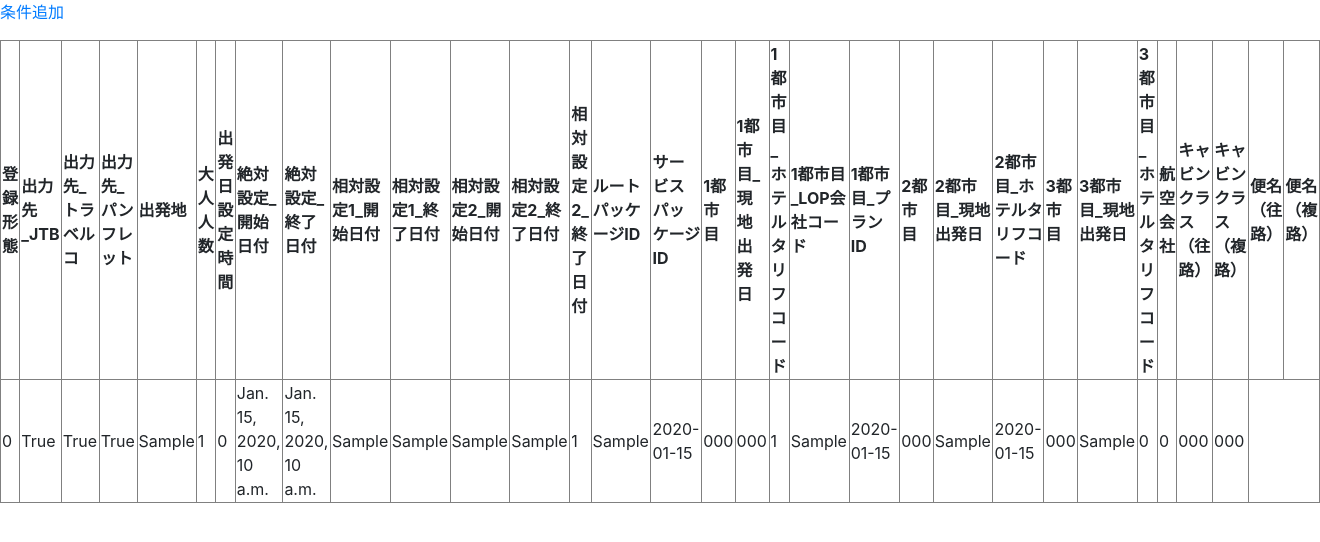
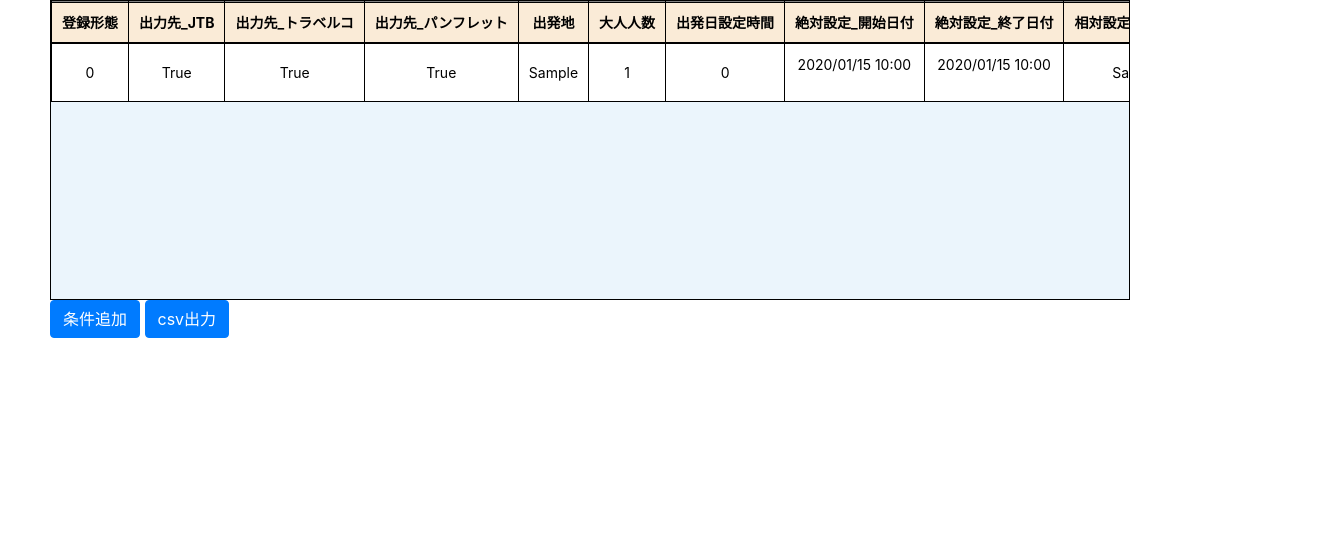
Before and after one commit to katsuyaSuda/django-jtb-prototype-suda, a Django app: page / in a window 1320 px wide. Shown: the part 184-726 px from the top of the page. Run offline with Django 4.2, Linux system fonts and the light colour scheme; tables that the repository leaves empty hold one stand-in row (values such as "Sample post"); some libraries are stand-ins or nearby versions.

Commit message:
dbに登録した条件をcsvに出力

```diff
--- /dev/null
+++ b/app1/static/main.css
@@ -0,0 +1,47 @@
+.table_box{
+  margin-left: 50px;
+  overflow-y: auto;
+  height: 300px;
+  width:1080px;
+  -webkit-overflow-scrolling: touch;
+  background-color: rgb(235, 245, 252);
+  border: 1px solid black;
+}
+table {
+  border-collapse: collapse;
+  border-spacing: 0;
+  width: 100%;
+}
+th, td {
+  vertical-align: middle;
+  padding: 10px;
+  border: 1px solid #000;
+  color: #000;
+  font-size: 14px;
+  text-align: center;
+  white-space: nowrap;
+}
+th {
+  background: #000;
+}
+td {
+  background: #fff;
+}
+.sticky {
+  position: sticky;
+  top: 0;
+  left: 0;
+  border-top: none;
+}
+.sticky::before {
+  content: "";
+  position: absolute;
+  top: 0;
+  left: 0;
+  width: 100%;
+  height: 100%;
+  border-top: 1px solid #000;
+  border-bottom: 1px solid #000;
+  background-color: antiquewhite;
+  z-index: -1;
+}
--- a/app1/templates/app1/index.html
+++ b/app1/templates/app1/index.html
@@ -1,3 +1,4 @@
+{% load static %}
 <!DOCTYPE html>
 <html lang="en">
     <head>
@@ -11,6 +12,7 @@
         <script src="https://cdnjs.cloudflare.com/ajax/libs/moment.js/2.18.1/moment-with-locales.min.js"></script>
         <script src="https://cdnjs.cloudflare.com/ajax/libs/bootstrap-datetimepicker/4.17.47/js/bootstrap-datetimepicker.min.js"></script>
         <link rel="stylesheet" href="https://cdnjs.cloudflare.com/ajax/libs/bootstrap-datetimepicker/4.17.47/css/bootstrap-datetimepicker.min.css" />
+        <link rel="stylesheet" href="{% static 'main.css' %}">
         <title>Document</title>
     </head>
     <body>
--- a/app1/templates/app1/requirementsinfometion_form.html
+++ b/app1/templates/app1/requirementsinfometion_form.html
@@ -335,10 +335,6 @@
                 </div>
             </div>
         </div>
-
-
-
-
     </div>
     <input type="submit" value="登録" class="btn btn-primary" />
     <input type="submit" value="一時保存" class="btn btn-primary" />
--- a/app1/templates/app1/requirementsinfometion_list.html
+++ b/app1/templates/app1/requirementsinfometion_list.html
@@ -1,40 +1,41 @@
 {% extends "app1/index.html" %}
 {% block main %}
 <!-- 一覧画面-->
-<table class="table-wrap" border="1">
+<div class="table_box">
+    <table border="1">
         <tr>
-        <th>登録形態</th>
-        <th>出力先_JTB</th>
-        <th>出力先_トラベルコ</th>
-        <th>出力先_パンフレット</th>
-        <th>出発地</th>
-        <th>大人人数</th>
-        <th>出発日設定時間</th>
-        <th>絶対設定_開始日付</th>
-        <th>絶対設定_終了日付</th>
-        <th>相対設定1_開始日付</th>
-        <th>相対設定1_終了日付</th>
-        <th>相対設定2_開始日付</th>
-        <th>相対設定2_終了日付</th>
-        <th>相対設定2_終了日付</th>
-        <th>ルートパッケージID</th>
-        <th>サービスパッケージID</th>
-        <th>1都市目</th>
-        <th>1都市目_現地出発日</th>
-        <th>1都市目_ホテルタリフコード</th>
-        <th>1都市目_LOP会社コード</th>
-        <th>1都市目_プランID</th>
-        <th>2都市目</th>
-        <th>2都市目_現地出発日</th>
-        <th>2都市目_ホテルタリフコード</th>
-        <th>3都市目</th>
-        <th>3都市目_現地出発日</th>
-        <th>3都市目_ホテルタリフコード</th>
-        <th>航空会社</th>
-        <th>キャビンクラス（往路）</th>
-        <th>キャビンクラス（複路）</th>
-        <th>便名（往路）</th>
-        <th>便名（複路）</th>
+            <th class="sticky">登録形態</th>
+            <th class="sticky">出力先_JTB</th>
+            <th class="sticky">出力先_トラベルコ</th>
+            <th class="sticky">出力先_パンフレット</th>
+            <th class="sticky">出発地</th>
+            <th class="sticky">大人人数</th>
+            <th class="sticky">出発日設定時間</th>
+            <th class="sticky">絶対設定_開始日付</th>
+            <th class="sticky">絶対設定_終了日付</th>
+            <th class="sticky">相対設定1_開始日付</th>
+            <th class="sticky">相対設定1_終了日付</th>
+            <th class="sticky">相対設定2_開始日付</th>
+            <th class="sticky">相対設定2_終了日付</th>
+            <th class="sticky">ルートパッケージID</th>
+            <th class="sticky">1都市目</th>
+            <th class="sticky">1都市目_現地出発日</th>
+            <th class="sticky">1都市目_ホテルタリフコード</th>
+            <th class="sticky">1都市目_LOP会社コード</th>
+            <th class="sticky">1都市目_プランID</th>
+            <th class="sticky">2都市目</th>
+            <th class="sticky">2都市目_現地出発日</th>
+            <th class="sticky">2都市目_ホテルタリフコード</th>
+            <th class="sticky">3都市目</th>
+            <th class="sticky">3都市目_現地出発日</th>
+            <th class="sticky">3都市目_ホテルタリフコード</th>
+            <th class="sticky">航空会社</th>
+            <th class="sticky">キャビンクラス（往路）</th>
+            <th class="sticky">キャビンクラス（複路）</th>
+            <th class="sticky">便名（往路）</th>
+            <th class="sticky">便名（複路）</th>
+            <th class="sticky">作成日時</th>
+            <th class="sticky">更新日時</th>
         </tr>
         {% for object in object_list %}
         <tr>
@@ -45,8 +46,8 @@
             <td>{{ object.departurePoint }}</td>
             <td>{{ object.adultNum }}</td>
             <td>{{ object.departureDateSettingRadio }}</td>
-        <td>{{ object.absoluteSettingStartDate }}</td>
-        <td>{{ object.absoluteSettingEndDate }}</td>
+            <td>{{ object.absoluteSettingStartDate | date:'Y/m/d H:i' }}</p>
+            <td>{{ object.absoluteSettingEndDate | date:'Y/m/d H:i' }}</p>
             <td>{{ object.relativeSettings1StartList }}</td>
             <td>{{ object.relativeSettings1EndList }}</td>
             <td>{{ object.relativeSettings2StartDayTxt }}</td>
@@ -68,7 +69,13 @@
             <td>{{ object.cabinClassRoundTripRadioButton }}</td>
             <td>{{ object.flightNumberOutboundTripTxt }}</td>
             <td>{{ object.flightNumberRoundTripTxt }}</td>
+            <td>{{ object.created_at | date:'Y/m/d H:i' }}</p>
+            <td>{{ object.updated_at | date:'Y/m/d H:i' }}</p>
         </tr>
         {% endfor %}
-<p><a href="{% url 'create' %}">条件追加</a></p>
+    </table>
+</div>
+<p><a href="{% url 'create' %}" style="margin-left: 50px;" class="btn btn-primary">条件追加</a>
+    <a href="{% url 'csv_export' %}" class="btn btn-primary">csv出力</a>
+</p>
 {% endblock %}
--- a/app1/urls.py
+++ b/app1/urls.py
@@ -7,4 +7,5 @@ urlpatterns = [
     path('', views.List.as_view()),
     path('create/', views.Create.as_view(), name="create"),
     path('list/', views.List.as_view(), name="list"),
+    path('export/', views.csv_export, name='csv_export'),
 ]
--- a/app1/views.py
+++ b/app1/views.py
@@ -4,11 +4,11 @@ from django.views.generic import CreateView, ListView
 from .models import RequirementsInfometion
 from .forms import RequirementsInfometionForm
 
+from django.http import HttpResponse
+from django.shortcuts import render
+import csv,urllib
+
 # # Create your views here.
-# class Index(TemplateView):
-#     # 一覧するモデルを指定 -> `object_list`で取得可能
-#     template_name = "index.html"
-
 class List(ListView):
     # 一覧するモデルを指定 -> `object_list`で取得可能
     model = RequirementsInfometion
@@ -21,18 +21,99 @@ class Create(CreateView):
     template_name = "app1/requirementsinfometion_form.html"
     success_url = "/"
 
-    # 編集対象にするフィールド
-    # fields = ["registrationFormRadioButton",
-    #           "outputDestinationJtbChackBox",
-    #           "outputDestinationTravelChackBox",
-    #           "outputDestinationPamphletChackBox",
-    #           "departurePoint",
-    #           "adultNum",
-    #           "departureDateSettingRadio",
-    #           "absoluteSettingStartDate",
-    #           "absoluteSettingEndDate",
-    #           "relativeSettings1StartList",
-    #           "relativeSettings1EndList",
-    #           "relativeSettings2StartDayTxt",
-    #           "relativeSettings2EndDayTxt"
-    #           ]
+def csv_export(request):
+    # requirementsInfometionモデルの情報をcsv出力
+    response = HttpResponse(content_type='text/csv; charset=Shift-JIS')
+    date_time = getDateTime()
+    str_time = date_time.strftime('%Y%m%d%H%M')
+    f = "条件一覧" + "_" + str_time + ".csv"
+    filename = urllib.parse.quote((f).encode("utf8"))
+    response['Content-Disposition'] = 'attachment; filename*=UTF-8\'\'{}'.format(filename)
+
+    writer = csv.writer(response)
+    requirementsInfometions_list = getRequirementsInfometions()
+
+    #region カラム列
+    writer.writerow([
+        "登録形態",
+        "出力先_JTB",
+        "出力先_トラベルコ",
+        "出力先_パンフレット",
+        "出発地",
+        "大人人数",
+        "出発日設定時間",
+        "絶対設定_開始日付",
+        "絶対設定_終了日付",
+        "相対設定1_開始日付",
+        "相対設定1_終了日付",
+        "相対設定2_開始日付",
+        "相対設定2_終了日付",
+        "ルートパッケージID",
+        "1都市目",
+        "1都市目_現地出発日",
+        "1都市目_ホテルタリフコード",
+        "1都市目_LOP会社コード",
+        "1都市目_プランID",
+        "2都市目",
+        "2都市目_現地出発日",
+        "2都市目_ホテルタリフコード",
+        "3都市目",
+        "3都市目_現地出発日",
+        "3都市目_ホテルタリフコード",
+        "航空会社",
+        "キャビンクラス（往路）",
+        "キャビンクラス（複路）",
+        "便名（往路）",
+        "便名（複路）",
+        "作成日時",
+        "更新日時"
+    ])
+    #endregion カラム列
+
+    #region データ列
+    for requirementsInfometion in requirementsInfometions_list:
+        writer.writerow([
+           requirementsInfometion.registrationFormRadioButton,
+           requirementsInfometion.outputDestinationJtbChackBox,
+           requirementsInfometion.outputDestinationTravelChackBox,
+           requirementsInfometion.outputDestinationPamphletChackBox,
+           requirementsInfometion.departurePoint,
+           requirementsInfometion.adultNum,
+           requirementsInfometion.departureDateSettingRadio,
+           requirementsInfometion.absoluteSettingStartDate.strftime('%Y/%m/%d %H:%M:%S'),
+           requirementsInfometion.absoluteSettingEndDate.strftime('%Y/%m/%d %H:%M:%S'),
+           requirementsInfometion.relativeSettings1StartList,
+           requirementsInfometion.relativeSettings1EndList,
+           requirementsInfometion.relativeSettings2StartDayTxt,
+           requirementsInfometion.relativeSettings2EndDayTxt,
+           requirementsInfometion.rootPackageId,
+           requirementsInfometion.firstCity,
+           requirementsInfometion.firstCityDepartureDate,
+           requirementsInfometion.firstCityHotelTariffCode,
+           requirementsInfometion.firstCityLopCompanyCode,
+           requirementsInfometion.firstCityPlanId,
+           requirementsInfometion.secondtCity,
+           requirementsInfometion.secondtCityDepartureDate,
+           requirementsInfometion.secondtCityHotelTariffCode,
+           requirementsInfometion.thirdCity,
+           requirementsInfometion.thirdCityDepartureDate,
+           requirementsInfometion.thirdCityHotelTariffCode,
+           requirementsInfometion.airlinesSelectTxt,
+           requirementsInfometion.cabinClassOutboundTripRadioButton,
+           requirementsInfometion.cabinClassRoundTripRadioButton,
+           requirementsInfometion.flightNumberOutboundTripTxt,
+           requirementsInfometion.flightNumberRoundTripTxt,
+           requirementsInfometion.created_at.strftime('%Y/%m/%d %H:%M:%S'),
+           requirementsInfometion.updated_at.strftime('%Y/%m/%d %H:%M:%S')])
+    #endregion データ列
+
+    return response
+
+def getRequirementsInfometions():
+  requirementsInfometion_list = RequirementsInfometion.objects.all()
+  return requirementsInfometion_list
+
+def getDateTime():
+  latest_time = RequirementsInfometion.objects.latest("updated_at")
+  latest_time = latest_time.updated_at
+  return latest_time
--- a/django_website/settings.py
+++ b/django_website/settings.py
@@ -49,6 +49,7 @@ MIDDLEWARE = [
     'django.contrib.auth.middleware.AuthenticationMiddleware',
     'django.contrib.messages.middleware.MessageMiddleware',
     'django.middleware.clickjacking.XFrameOptionsMiddleware',
+    'whitenoise.middleware.WhiteNoiseMiddleware',
 ]
 
 ROOT_URLCONF = 'django_website.urls'
@@ -117,7 +118,10 @@ USE_TZ = True
 # Static files (CSS, JavaScript, Images)
 # https://docs.djangoproject.com/en/4.2/howto/static-files/
 
-STATIC_URL = 'static/'
+STATIC_URL = '/static/'
+# STATICFILES_DIRS = (os.path.join(BASE_DIR, 'static'),)
+# STATIC_ROOT = os.path.join(BASE_DIR, 'staticfiles')
+# STATICFILES_STORAGE = 'whitenoise.storage.CompressedManifestStaticFilesStorage'
 
 # Default primary key field type
 # https://docs.djangoproject.com/en/4.2/ref/settings/#default-auto-field
```
Also changed, not shown: app1/models.py (+33 -23 lines), app1/migrations/0001_initial.py. Lines whose indentation alone changed are shown as unchanged.
